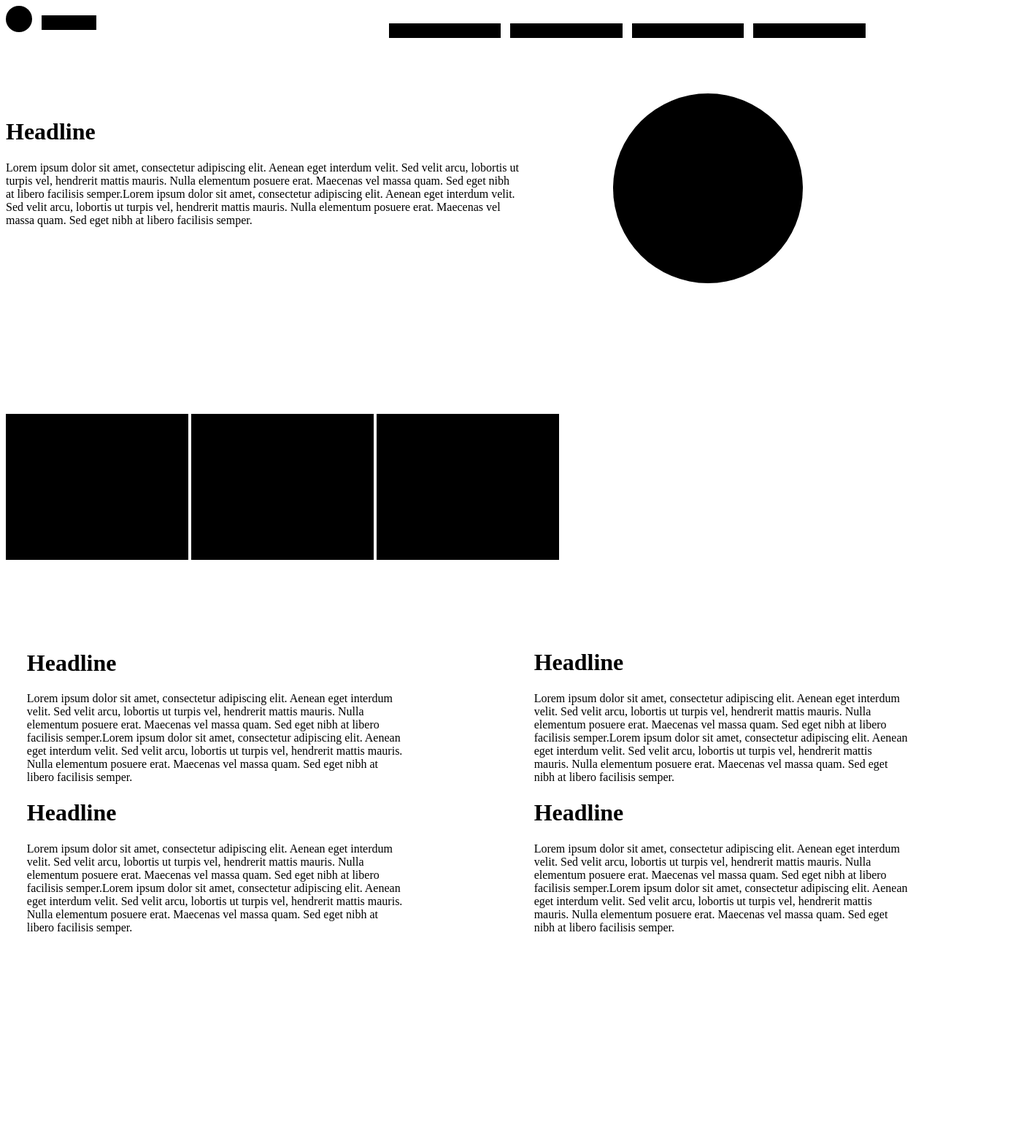
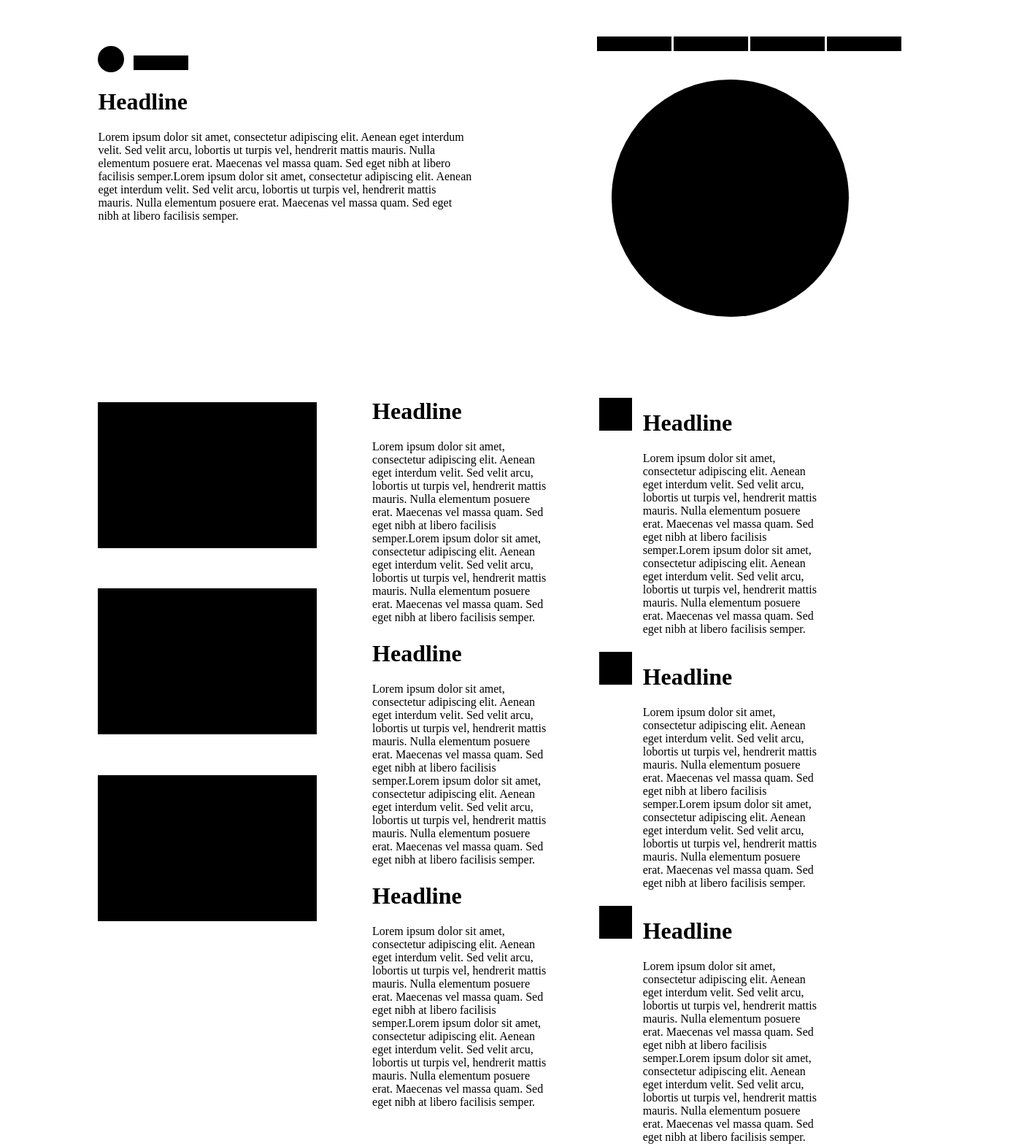
Before and after one commit to GarrettLeePrice/CSS-MediaQueryTemplates, a plain HTML site: page flip.html in a window 1280 px wide. Shown: the whole page at 73% size, 1414 px wide, since content can reach past the window. Before the commit the page ends 1309 px from the top, so only its background shows below. Drawn offline with Linux system fonts and the light colour scheme.

Commit message:
column flip at large screen break.

```diff
--- a/css/style-flip.css
+++ b/css/style-flip.css
@@ -80,7 +80,7 @@
     height: 2.5vh;
     width: 12vw;
     background-color: black;
-    margin: 3% .5%;
+    margin: 2.5% .5%;
     display: inline-block;
     float: right;
     position: relative;
@@ -101,7 +101,7 @@
     width: 260px;
     height: 260px;
     float: left;
-    margin-left: 10%;
+    margin-left: 7%;
     margin-top: -1%;
     display: inline-block;
   }
@@ -120,8 +120,10 @@
   .main2,
   .main3,
   .main4 {
-    width: 250px;
+    width: 254px;
     height: 200px;
+    /*width: 10%;
+    height: 10%;*/
     background-color: black;
     margin: 7% auto;
     }
@@ -132,13 +134,92 @@
     }
   .sub2 {
     width: 45%;
-    float: right;
+    float: left;
+  }
+
+  .sub2 h1::before {
+    content: "";
+    display: inline-block;
+    height: 30px;
+    width: 30px;
+    background-color: black;
+    margin-right: 5%;
+  }
+
+  .sub2 h1 {
+    margin-left: -50px;
+
   }
 
   .text {
-    width: 90%;
+    width: 70%;
     margin: 5%;
   }
   }
 
+  @media screen and (min-width:1000px) {
+    .container {
+      margin: 5% 5% 5% 10%;
+    }
+
+    .nav {
+      margin: .1%;
+      width: 8vw;
+    }
+
+    .nav1 {
+      margin-right: 14%;
+    }
+
+    .main2,
+    .main3,
+    .main4 {
+      width: 300px;
+      height: 200px;
+      background-color: black;
+      margin: 8% 0;
+      display:block;
+      float: left;
+      /*clear: both;*/
+      }
+      .mainWrap,
+      .sub1,
+      .sub2 {
+        float: left;
+        width: 27%;
+
+      }
+      .sub2 h1::before {
+        content: "";
+        display: inline-block;
+        height: 45px;
+        width: 45px;
+        background-color: black;
+        margin-right: 5%;
+
+
+      }
+      .sub2 h1 {
+        margin-left: -60px;
+
+      }
+
+
+      .sub2 {
+        margin-left: 2%;
+      }
+      .text1 {
+        width: 40%;
+      }
+      .main {
+        width: 325px;
+        height: 325px;
+        margin-left: 15%;
+      }
+      .sub1 {
+        margin-left: 1%;
+      }
+    }
+
+
 }
--- a/flip.html
+++ b/flip.html
@@ -28,18 +28,22 @@
        </div>
        <div class="main">
          </div>
+       <div class="mainWrap">
          <div class="main2">
          </div>
          <div class="main3">
          </div>
          <div class="main4">
+         </div>
+       </div>
 
-        </div>
 
 
         <div class="sub1">
 
         <div class="text">
+          <h1>Headline</h1>
+          <p>Lorem ipsum dolor sit amet, consectetur adipiscing elit. Aenean eget interdum velit. Sed velit arcu, lobortis ut turpis vel, hendrerit mattis mauris. Nulla elementum posuere erat. Maecenas vel massa quam. Sed eget nibh at libero facilisis semper.Lorem ipsum dolor sit amet, consectetur adipiscing elit. Aenean eget interdum velit. Sed velit arcu, lobortis ut turpis vel, hendrerit mattis mauris. Nulla elementum posuere erat. Maecenas vel massa quam. Sed eget nibh at libero facilisis semper.</p>
           <h1>Headline</h1>
           <p>Lorem ipsum dolor sit amet, consectetur adipiscing elit. Aenean eget interdum velit. Sed velit arcu, lobortis ut turpis vel, hendrerit mattis mauris. Nulla elementum posuere erat. Maecenas vel massa quam. Sed eget nibh at libero facilisis semper.Lorem ipsum dolor sit amet, consectetur adipiscing elit. Aenean eget interdum velit. Sed velit arcu, lobortis ut turpis vel, hendrerit mattis mauris. Nulla elementum posuere erat. Maecenas vel massa quam. Sed eget nibh at libero facilisis semper.</p>
           <h1>Headline</h1>
@@ -50,8 +54,9 @@
 
 
         <div class="sub2">
-
-        <div class="text">
+          <div id class="text">
+          <h1>Headline</h1>
+            <p>Lorem ipsum dolor sit amet, consectetur adipiscing elit. Aenean eget interdum velit. Sed velit arcu, lobortis ut turpis vel, hendrerit mattis mauris. Nulla elementum posuere erat. Maecenas vel massa quam. Sed eget nibh at libero facilisis semper.Lorem ipsum dolor sit amet, consectetur adipiscing elit. Aenean eget interdum velit. Sed velit arcu, lobortis ut turpis vel, hendrerit mattis mauris. Nulla elementum posuere erat. Maecenas vel massa quam. Sed eget nibh at libero facilisis semper.</p>
             <h1>Headline</h1>
               <p>Lorem ipsum dolor sit amet, consectetur adipiscing elit. Aenean eget interdum velit. Sed velit arcu, lobortis ut turpis vel, hendrerit mattis mauris. Nulla elementum posuere erat. Maecenas vel massa quam. Sed eget nibh at libero facilisis semper.Lorem ipsum dolor sit amet, consectetur adipiscing elit. Aenean eget interdum velit. Sed velit arcu, lobortis ut turpis vel, hendrerit mattis mauris. Nulla elementum posuere erat. Maecenas vel massa quam. Sed eget nibh at libero facilisis semper.</p>
               <h1>Headline</h1>
```
Lines whose indentation alone changed are shown as unchanged.
